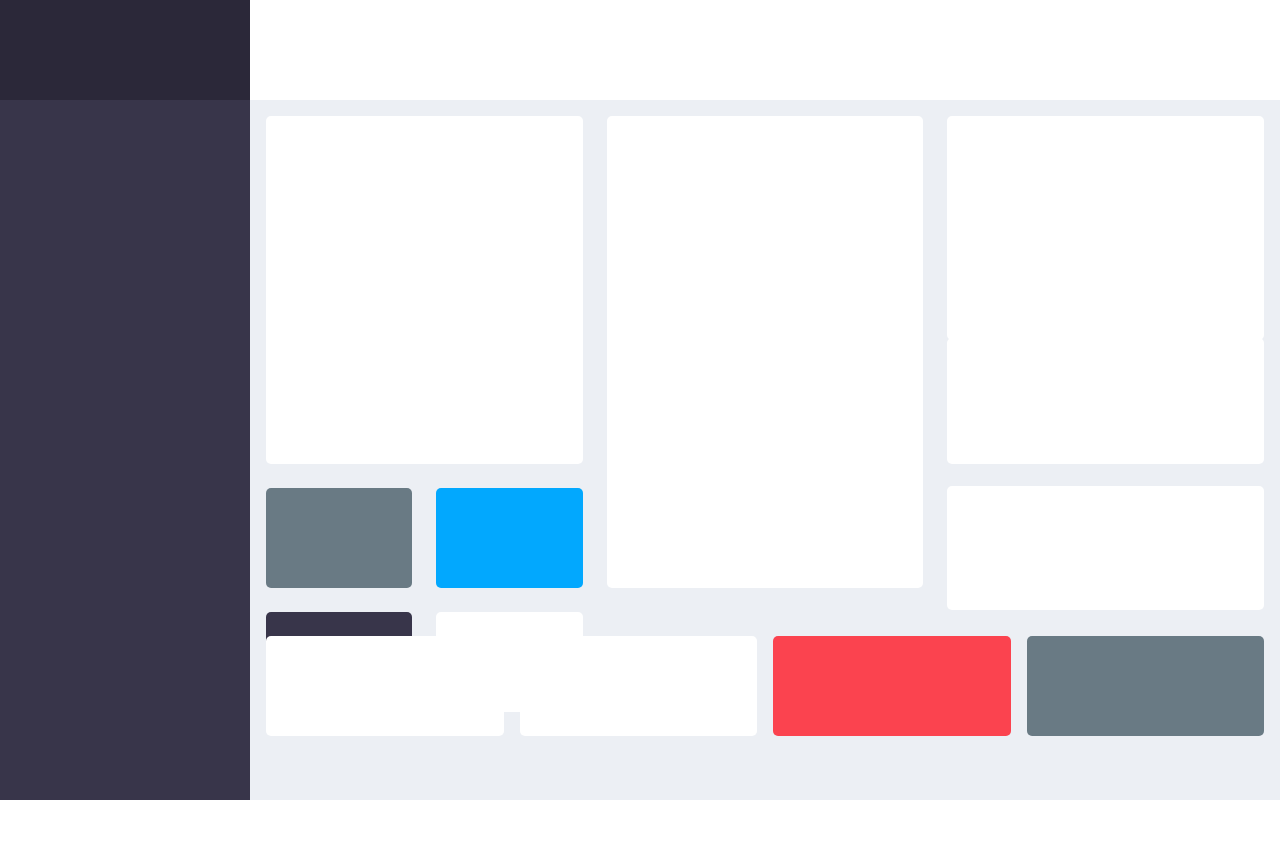
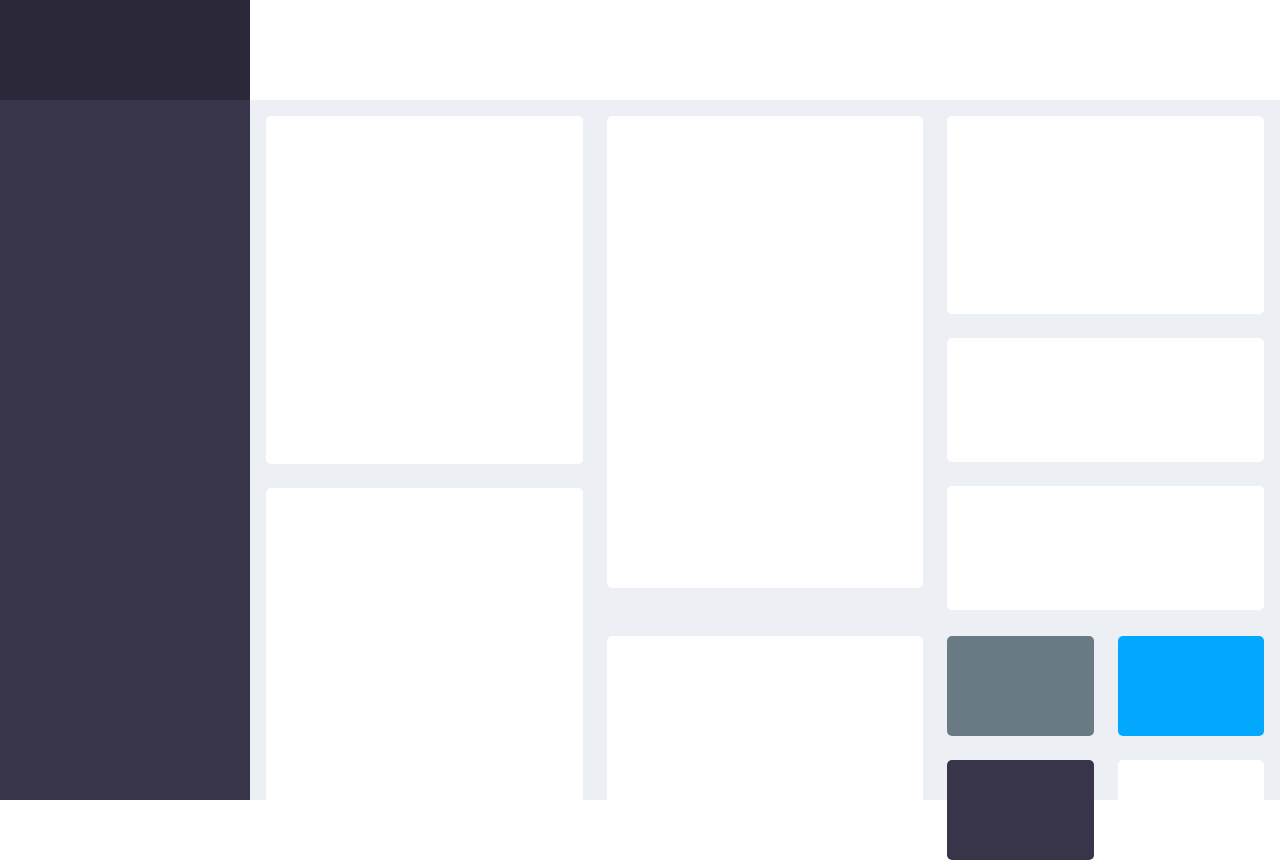
Before and after one commit to kestvir/dashboard, a plain HTML site: page index.html in a window 1280 px wide. Shown: the top 863 px of the page. Before the commit the page ends 800 px from the top, so only its background shows below. Drawn offline with Linux system fonts and the light colour scheme.

Commit message:
Add row spans

```diff
--- a/css/style.css
+++ b/css/style.css
@@ -100,12 +100,20 @@ body {
   grid-row: span 2;
 }
 
-/* .rectangle-6 {
-  grid-row: 4 / span 3;
-} */
+.rectangle-6 {
+  grid-column: 1/2;
+  grid-row: span 3;
+}
+
+.rectangle-7 {
+  margin-top: 1.5rem;
+  grid-column: 2/3;
+  grid-row: span 2;
+}
 
 .middle-right-container {
   display: grid;
+  margin-top: 1.5rem;
   gap: 1.5rem;
   grid-template-columns: 1fr 1fr;
   grid-template-rows: 1fr 1fr;
```
